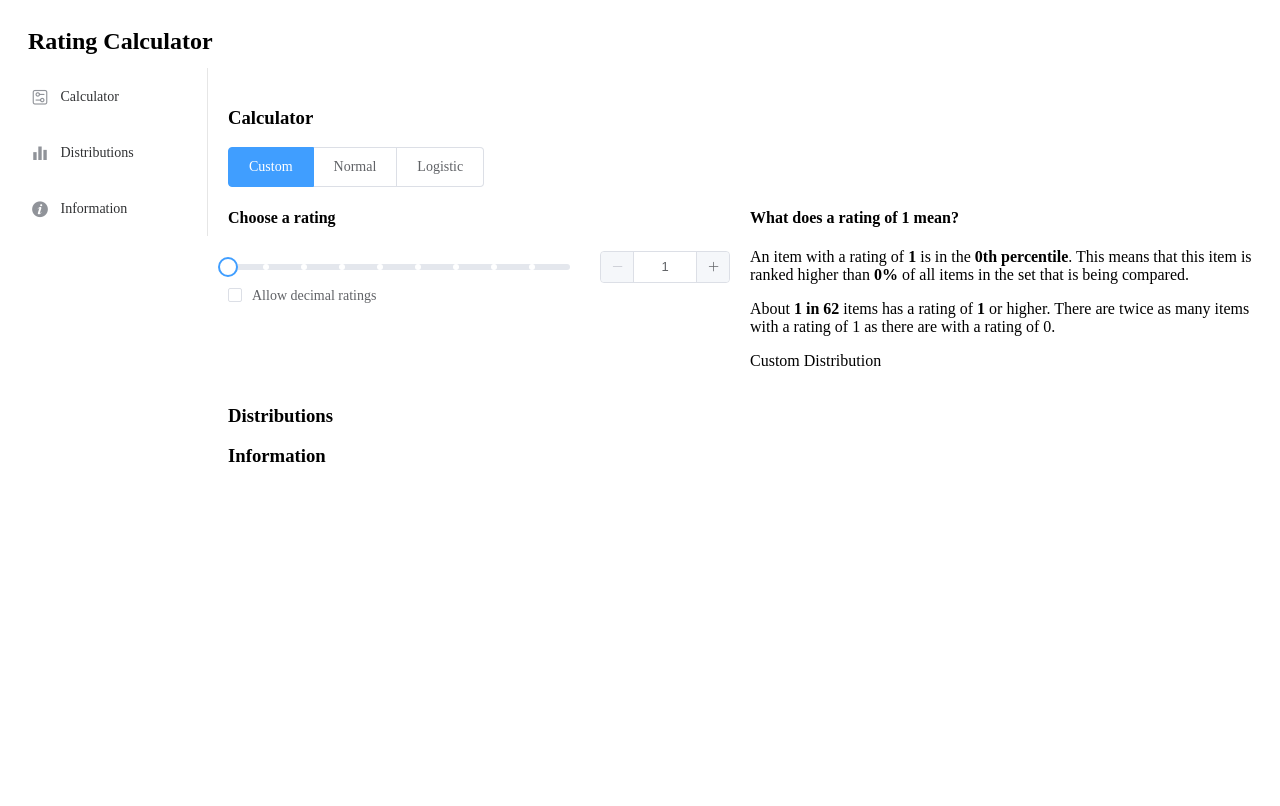
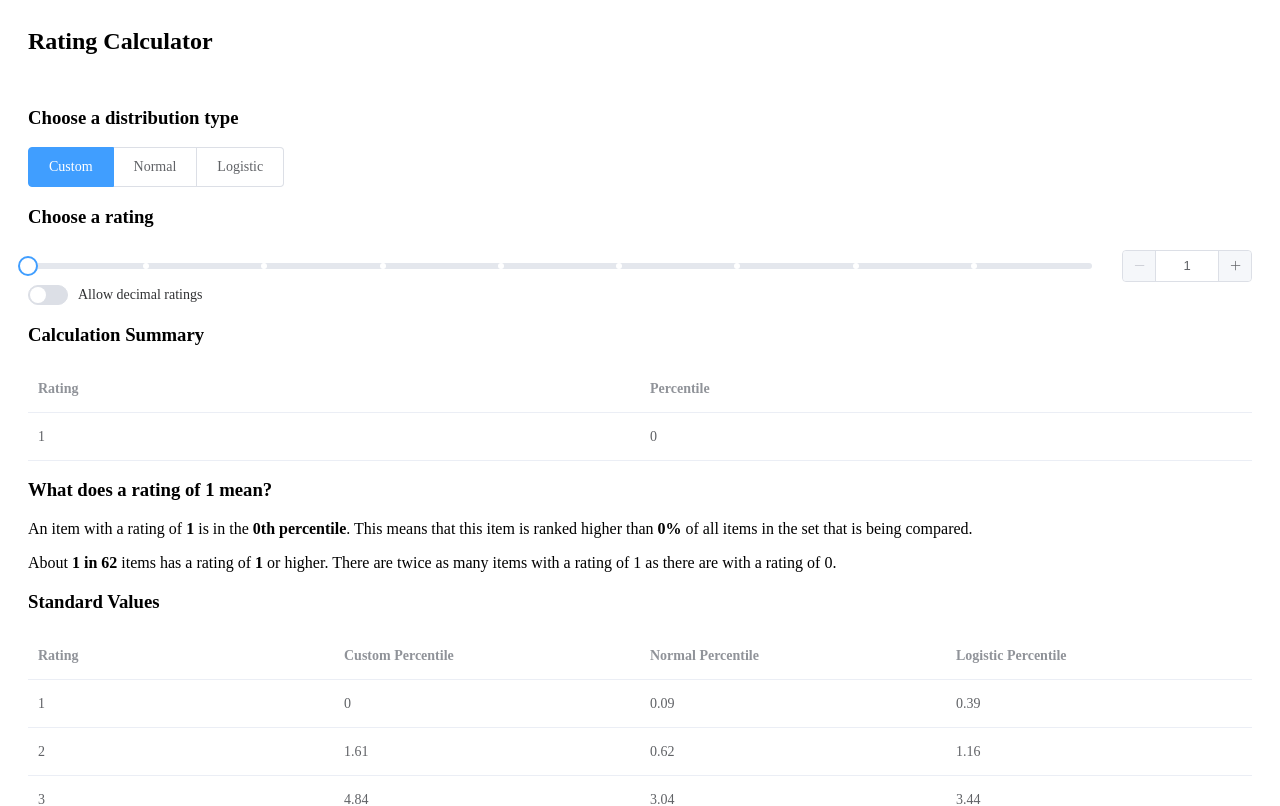
Before and after one commit to Rylan12/Ratings, a Nuxt app: page / in a window 1280 px wide. Shown: the top 806 px of the page. Built offline with nearby package versions, Linux system fonts and the light colour scheme.

Commit message:
Develop more UI

```diff
--- a/assets/css/main.scss
+++ b/assets/css/main.scss
@@ -2,3 +2,6 @@ body {
   font-family: 'Helvetica Neue', Helvetica, 'PingFang SC', 'Hiragino Sans GB',
     'Microsoft YaHei', '微软雅黑', Arial, sans-serif;
 }
+div.section-container {
+  margin-bottom: 40px;
+}
--- /dev/null
+++ b/components/CalculationSummary.vue
@@ -0,0 +1,49 @@
+<template>
+  <div class="section-container">
+    <h3>Calculation Summary</h3>
+    <el-table :data="tableData" style="width: 100%">
+      <el-table-column prop="rating" label="Rating"></el-table-column>
+      <el-table-column prop="percentile" label="Percentile"></el-table-column>
+    </el-table>
+  </div>
+</template>
+
+<script>
+import { Distribution } from '@/assets/js/distributions'
+
+export default {
+  name: 'CalculationSummary',
+  props: {
+    type: {
+      type: String,
+      required: true,
+    },
+    rating: {
+      type: Number,
+      default: 0,
+    },
+    percentile: {
+      type: Number,
+      default: 0,
+    },
+    distribution: {
+      type: Distribution,
+      required: true,
+    },
+  },
+  computed: {
+    tableData() {
+      const rating = this.rating
+      const percentile = this.distribution.percentileFromRating(rating)
+      return [
+        {
+          rating,
+          percentile: Math.round(100 * percentile) / 100,
+        },
+      ]
+    },
+  },
+}
+</script>
+
+<style scoped></style>
--- a/components/RatingCalculator.vue
+++ b/components/RatingCalculator.vue
@@ -1,17 +1,19 @@
 <template>
   <div>
-    <el-radio-group v-model="distributionType">
-      <el-radio-button label="custom"> Custom </el-radio-button>
-      <el-radio-button label="normal"> Normal </el-radio-button>
-      <el-radio-button label="logistic"> Logistic </el-radio-button>
-    </el-radio-group>
-    <RatingToPercentileCalculator :distribution="primaryDistribution" />
+    <div class="section-container">
+      <h3>Choose a distribution type</h3>
+      <el-radio-group v-model="distributionType">
+        <el-radio-button label="custom"> Custom </el-radio-button>
+        <el-radio-button label="normal"> Normal </el-radio-button>
+        <el-radio-button label="logistic"> Logistic </el-radio-button>
+      </el-radio-group>
+    </div>
+    <RatingToPercentileCalculator :distribution-type="distributionType" />
+    <StandardValues />
   </div>
 </template>
 
 <script>
-import { distributions } from '@/assets/js/distributions'
-
 export default {
   name: 'RatingCalculator',
   data() {
@@ -19,11 +21,6 @@ export default {
       distributionType: 'custom',
     }
   },
-  computed: {
-    primaryDistribution() {
-      return distributions[this.distributionType]
-    },
-  },
 }
 </script>
 
--- a/components/RatingToPercentileCalculator.vue
+++ b/components/RatingToPercentileCalculator.vue
@@ -1,7 +1,7 @@
 <template>
-  <el-row :gutter="20">
-    <el-col :span="12">
-      <h4>Choose a rating</h4>
+  <div>
+    <div class="section-container">
+      <h3>Choose a rating</h3>
       <el-slider
         v-model="rating"
         :min="1"
@@ -11,10 +11,16 @@
         :show-tooltip="false"
         show-input
       />
-      <el-checkbox v-model="allowDecimals">Allow decimal ratings</el-checkbox>
-    </el-col>
-    <el-col :span="12">
-      <h4>What does a rating of {{ rating }} mean?</h4>
+      <el-switch v-model="allowDecimals" active-text="Allow decimal ratings">
+      </el-switch>
+    </div>
+    <CalculationSummary
+      type="rating"
+      :rating="rating"
+      :distribution="primaryDistribution"
+    />
+    <div class="section-container">
+      <h3>What does a rating of {{ rating }} mean?</h3>
       <p>
         An item with a rating of <strong>{{ rating }}</strong> is in the
         <strong>{{ percentile }}{{ percentileOrdinal }} percentile</strong>.
@@ -28,19 +34,18 @@
         with a rating of {{ Math.floor(rating) }} as there are with a rating of
         {{ Math.floor(rating < 6 ? rating - 1 : rating + 1) }}.
       </p>
-      <p>{{ distribution.description }}</p>
-    </el-col>
-  </el-row>
+    </div>
+  </div>
 </template>
 
 <script>
-import { Distribution } from '@/assets/js/distributions'
+import { distributions } from '@/assets/js/distributions'
 
 export default {
   name: 'RatingToPercentileCalculator',
   props: {
-    distribution: {
-      type: Distribution,
+    distributionType: {
+      type: String,
       required: true,
     },
   },
@@ -51,8 +56,18 @@ export default {
     }
   },
   computed: {
+    primaryDistribution() {
+      return distributions[this.distributionType]
+    },
+    secondaryDistributions() {
+      return Object.entries(distributions).filter(
+        ([key]) => key !== this.distributionType
+      )
+    },
     percentile() {
-      return Math.floor(this.distribution.percentileFromRating(this.rating))
+      return Math.floor(
+        this.primaryDistribution.percentileFromRating(this.rating)
+      )
     },
     percentileOrdinal() {
       const roundedPercentile = this.percentile
--- /dev/null
+++ b/components/StandardValues.vue
@@ -0,0 +1,50 @@
+<template>
+  <div class="section-container">
+    <h3>Standard Values</h3>
+    <el-table :data="tableData" style="width: 100%">
+      <el-table-column prop="rating" label="Rating"></el-table-column>
+      <el-table-column
+        prop="customPercentile"
+        label="Custom Percentile"
+      ></el-table-column>
+      <el-table-column
+        prop="normalPercentile"
+        label="Normal Percentile"
+      ></el-table-column>
+      <el-table-column
+        prop="logisticPercentile"
+        label="Logistic Percentile"
+      ></el-table-column>
+    </el-table>
+  </div>
+</template>
+
+<script>
+import { distributions } from 'assets/js/distributions'
+
+const round = (value) => {
+  return Math.round(value * 100) / 100
+}
+
+export default {
+  name: 'StandardValues',
+  data() {
+    const data = []
+    for (let i = 1; i <= 10; i++) {
+      data.push({
+        rating: i,
+        customPercentile: round(distributions.custom.percentileFromRating(i)),
+        normalPercentile: round(distributions.normal.percentileFromRating(i)),
+        logisticPercentile: round(
+          distributions.logistic.percentileFromRating(i)
+        ),
+      })
+    }
+    return {
+      tableData: data,
+    }
+  },
+}
+</script>
+
+<style scoped></style>
--- a/pages/index.vue
+++ b/pages/index.vue
@@ -1,32 +1,11 @@
 <template>
-  <el-container class="container">
+  <el-container>
     <el-header>
       <h2>Rating Calculator</h2>
     </el-header>
-    <el-container>
-      <el-aside width="200px">
-        <el-menu>
-          <el-menu-item index="1">
-            <i class="el-icon-set-up"></i>
-            <span> Calculator </span>
-          </el-menu-item>
-          <el-menu-item index="2">
-            <i class="el-icon-s-data"></i>
-            <span> Distributions </span>
-          </el-menu-item>
-          <el-menu-item index="3">
-            <i class="el-icon-info"></i>
-            <span> Information </span>
-          </el-menu-item>
-        </el-menu>
-      </el-aside>
-      <el-main>
-        <h3 id="calculator">Calculator</h3>
-        <RatingCalculator />
-        <h3 id="distributions">Distributions</h3>
-        <h3 id="information">Information</h3>
-      </el-main>
-    </el-container>
+    <el-main>
+      <RatingCalculator />
+    </el-main>
   </el-container>
 </template>
 
```
